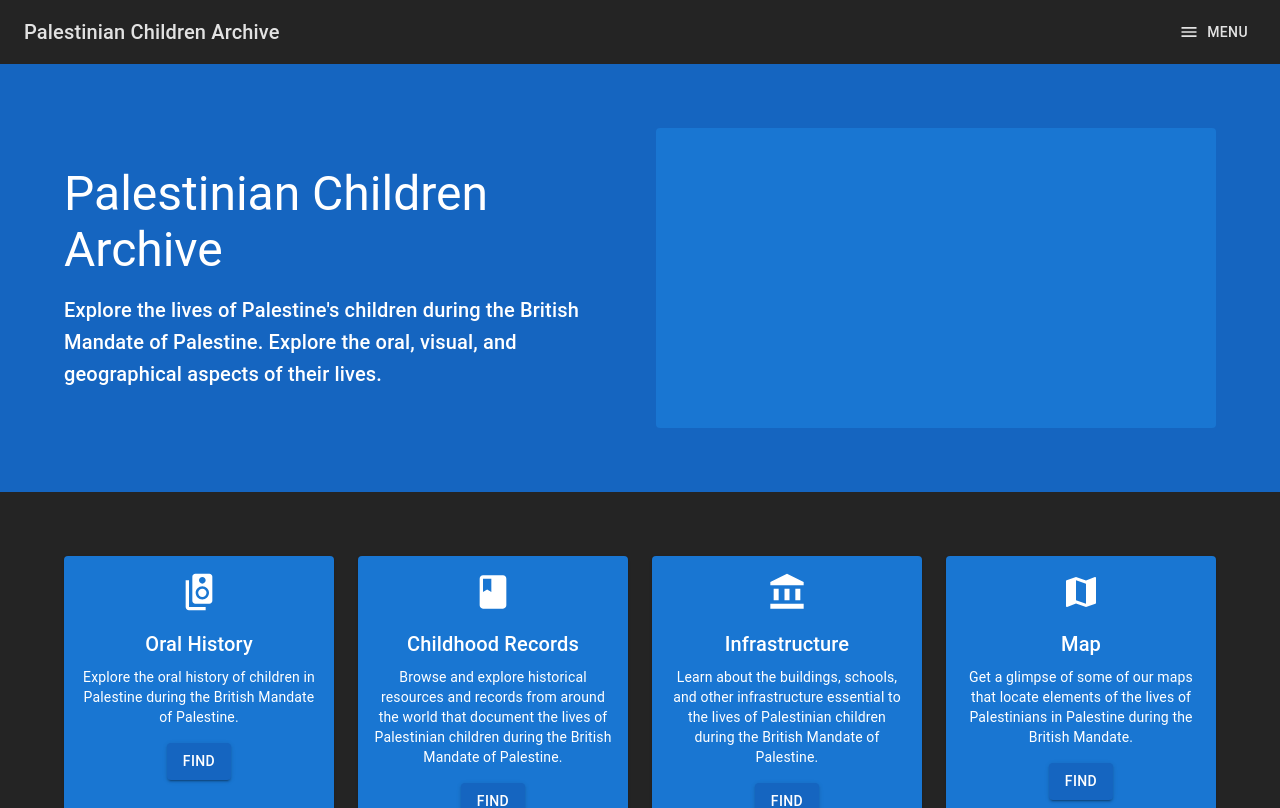
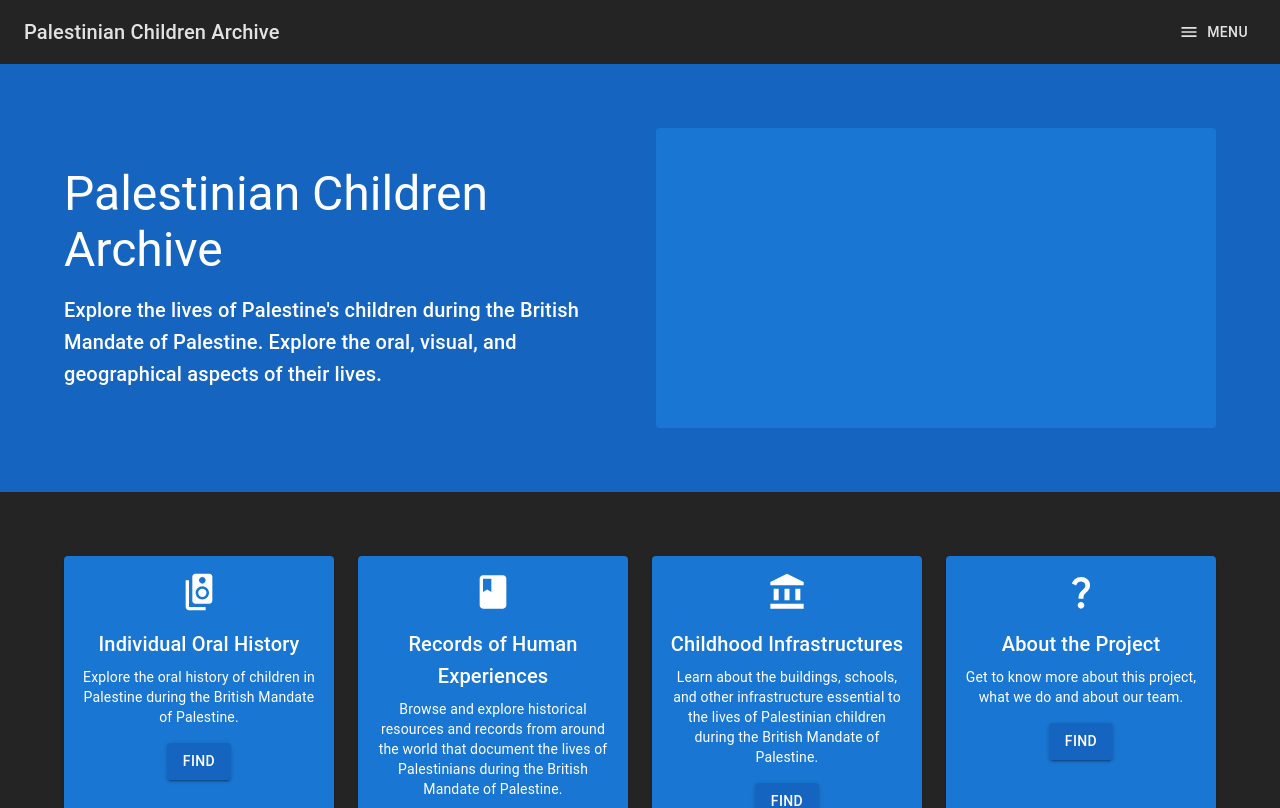
Before and after one commit to Palestinian-Children-Archive/palestinian-children-archive.github.io, a React (Vite) app: page /#/ in a window 1280 px wide. Shown: the top 808 px of the page. Built offline with nearby package versions, Linux system fonts and the light colour scheme.

Commit message:
chore: update routes

```diff
--- a/src/navigation/routes.ts
+++ b/src/navigation/routes.ts
@@ -1,7 +1,6 @@
 import { FC } from "react";
 import {
   Book as BookIcon,
-  Map as MapIcon,
   AccountBalance as BuildingIcon,
   SpeakerGroup,
   QuestionMark,
@@ -10,7 +9,6 @@ import {
 import Home from "./screens/Home";
 import OralHistory from "./screens/OralHistory";
 import ChildhoodRecords from "./screens/ChildhoodRecords";
-import Map from "./screens/Map";
 import AboutUs from "./screens/AboutUs";
 import Infrastructure from "./screens/Infrastructure";
 
@@ -25,7 +23,7 @@ const routes: RouteConfig[] = [{ path: "/", label: "Home", component: Home }];
 export const pages = [
   {
     icon: SpeakerGroup,
-    label: "Oral History",
+    label: "Individual Oral History",
     description:
       "Explore the oral history of children in Palestine during the British Mandate of Palestine.",
     path: "/oral-history",
@@ -33,28 +31,21 @@ export const pages = [
   },
   {
     icon: BookIcon,
-    label: "Childhood Records",
+    label: "Records of Human Experiences",
     description:
-      "Browse and explore historical resources and records from around the world that document the lives of Palestinian children during the British Mandate of Palestine.",
+      "Browse and explore historical resources and records from around the world that document the lives of Palestinians during the British Mandate of Palestine.",
     path: "/childhood-records",
     component: ChildhoodRecords,
   },
   {
     icon: BuildingIcon,
-    label: "Infrastructure",
+    label: "Childhood Infrastructures",
     description:
       "Learn about the buildings, schools, and other infrastructure essential to the lives of Palestinian children during the British Mandate of Palestine.",
     path: "/infrastructure",
     component: Infrastructure,
   },
-  {
-    icon: MapIcon,
-    label: "Map",
-    description:
-      "Get a glimpse of some of our maps that locate elements of the lives of Palestinians in Palestine during the British Mandate.",
-    path: "/map",
-    component: Map,
-  },
+
   {
     icon: QuestionMark,
     label: "About the Project",
```
